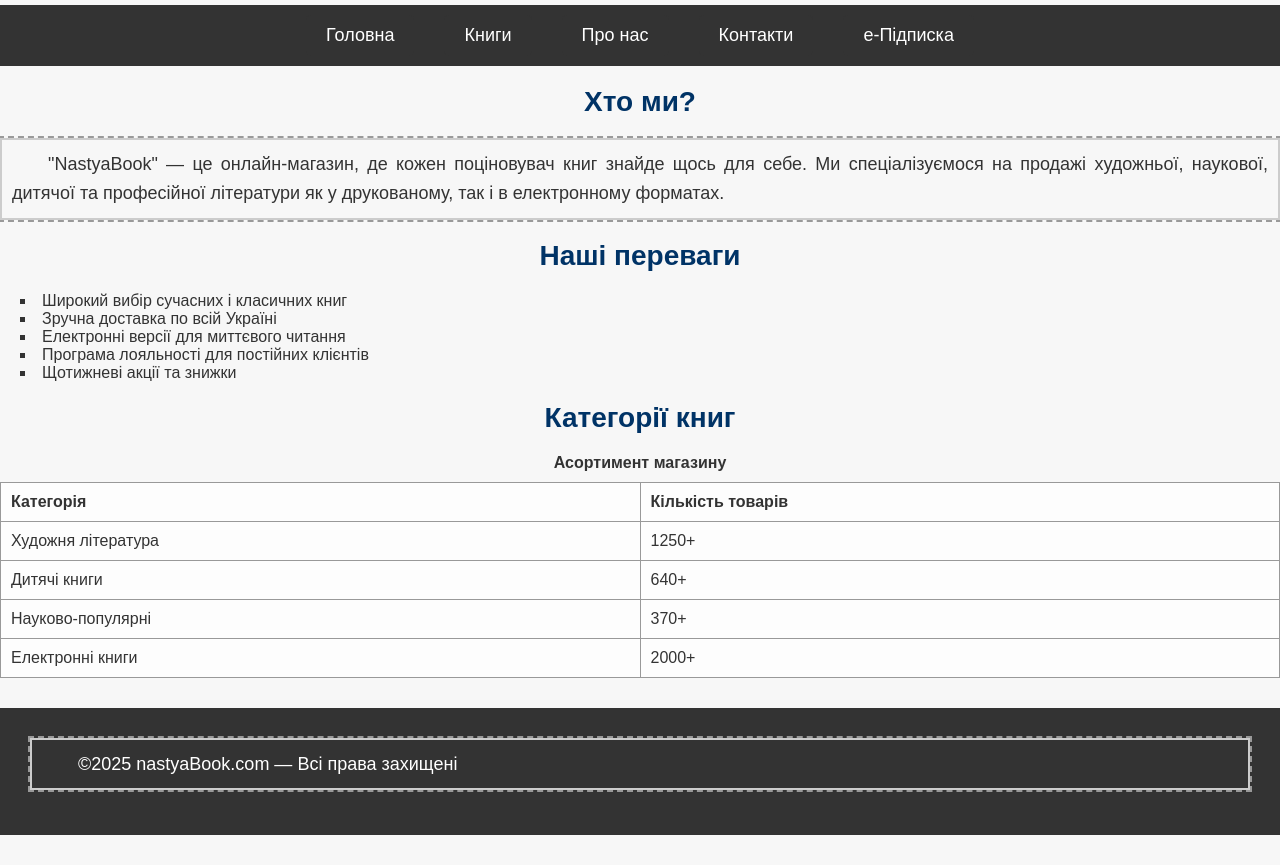
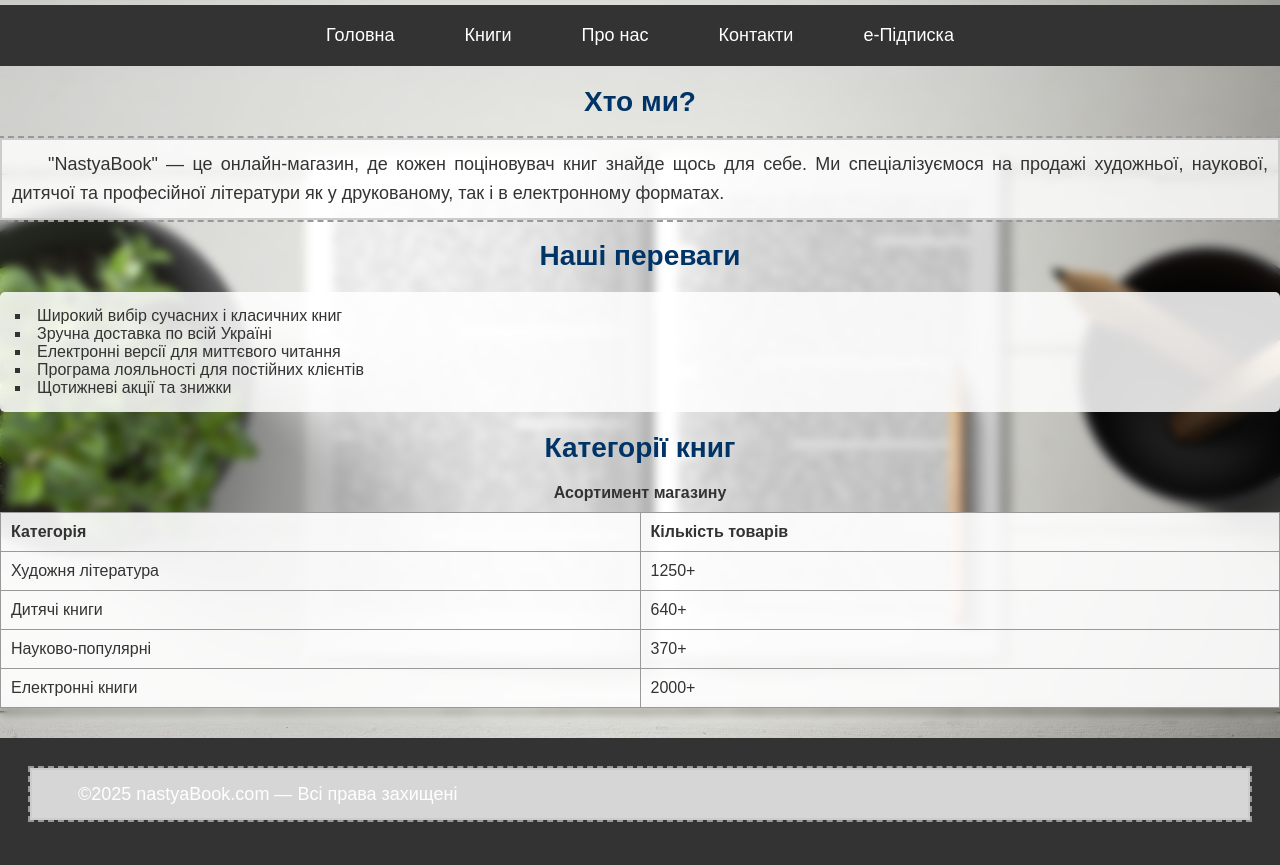
Before and after one commit to nasteyssha/lb_PD, a plain HTML site: page about.html in a window 1280 px wide. Shown: the part 77-942 px from the top of the page. Before the commit the page ends 912 px from the top, so only its background shows below. Drawn offline with Linux system fonts and the light colour scheme.

Commit message:
Update style.css

```diff
--- a/css/style.css
+++ b/css/style.css
@@ -7,8 +7,27 @@
 }
 
 body {
-  background-color: #f7f7f7;
+  background-image: url("../img/1.jpg");
+  background-repeat: no-repeat;
+  background-size: cover;
+  background-attachment: fixed;
   color: #333;
+  position: relative;
+  z-index: 1;
+}
+
+body::before {
+  content: "";
+  position: fixed;
+  top: 0;
+  left: 0;
+  right: 0;
+  bottom: 0;
+  z-index: -1;
+  background-image: inherit;
+  background-repeat: no-repeat;
+  background-size: cover;
+  filter: blur(5px);
 }
 
 /* === Логотип і заголовок === */
@@ -88,6 +107,7 @@
   border: 2px solid #ccc;
   padding: 10px;
   outline: 2px dashed #999;
+  background-color: rgba(255,255,255,0.8);
 }
 
 /* === Кнопки === */
@@ -163,7 +183,7 @@
   border: 2px dotted #aaa;
   padding: 20px;
   overflow: auto;
-  background-color: #fff;
+  background-color: rgba(255, 255, 255, 0.85);
   border-radius: 8px;
 }
 
@@ -203,6 +223,7 @@
   margin: 20px 0;
   border: 1px solid #999;
   table-layout: fixed;
+  background-color: rgba(255, 255, 255, 0.9);
 }
 
 table caption {
@@ -216,7 +237,6 @@
   padding: 10px;
   text-align: left;
   empty-cells: show;
-  background-color: #fdfdfd;
 }
 
 /* === Списки === */
@@ -224,6 +244,9 @@
   list-style-type: square;
   list-style-position: inside;
   padding-left: 20px;
+  background-color: rgba(255, 255, 255, 0.85);
+  border-radius: 5px;
+  padding: 15px;
 }
 
 ol.custom-list {
```
